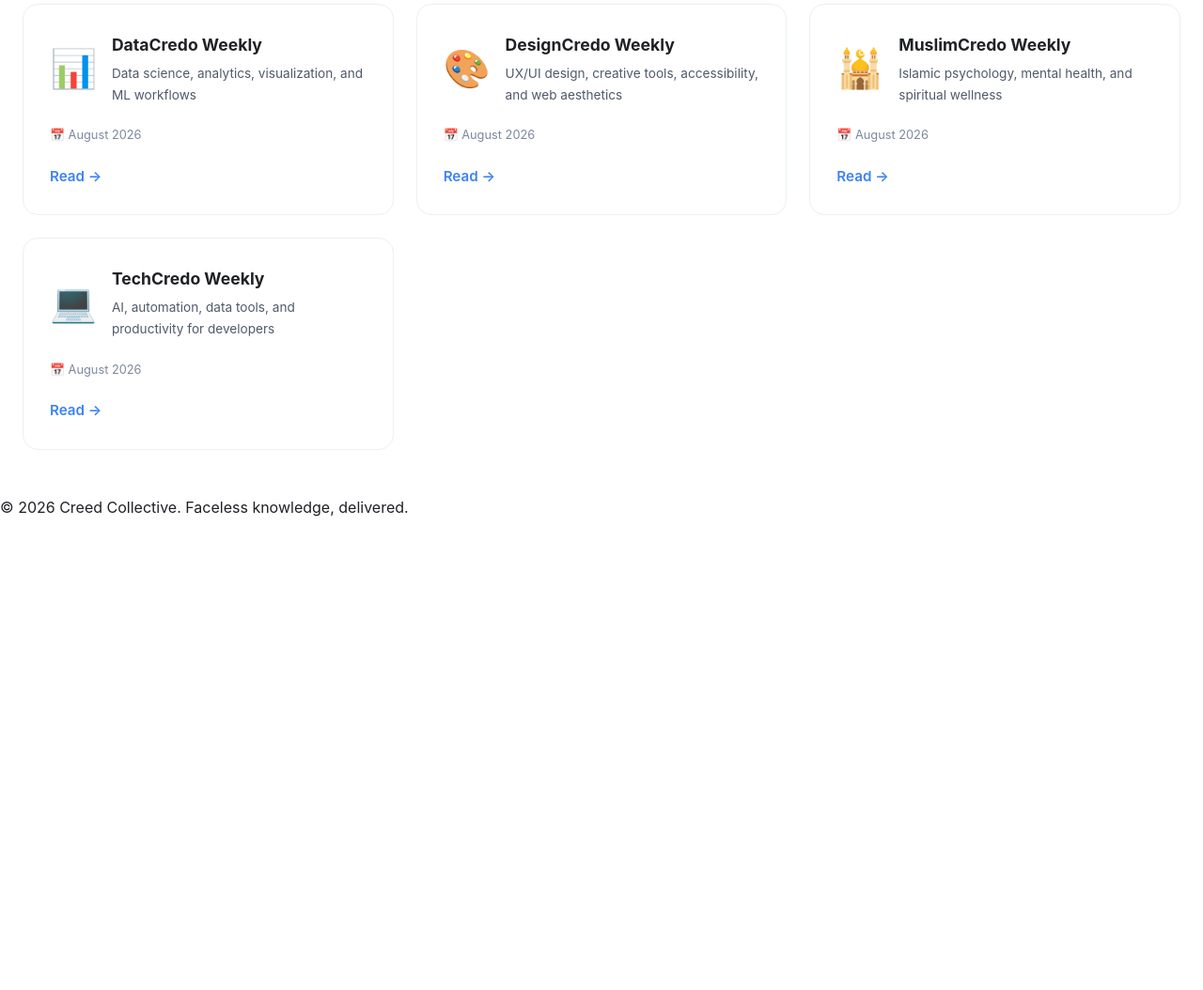
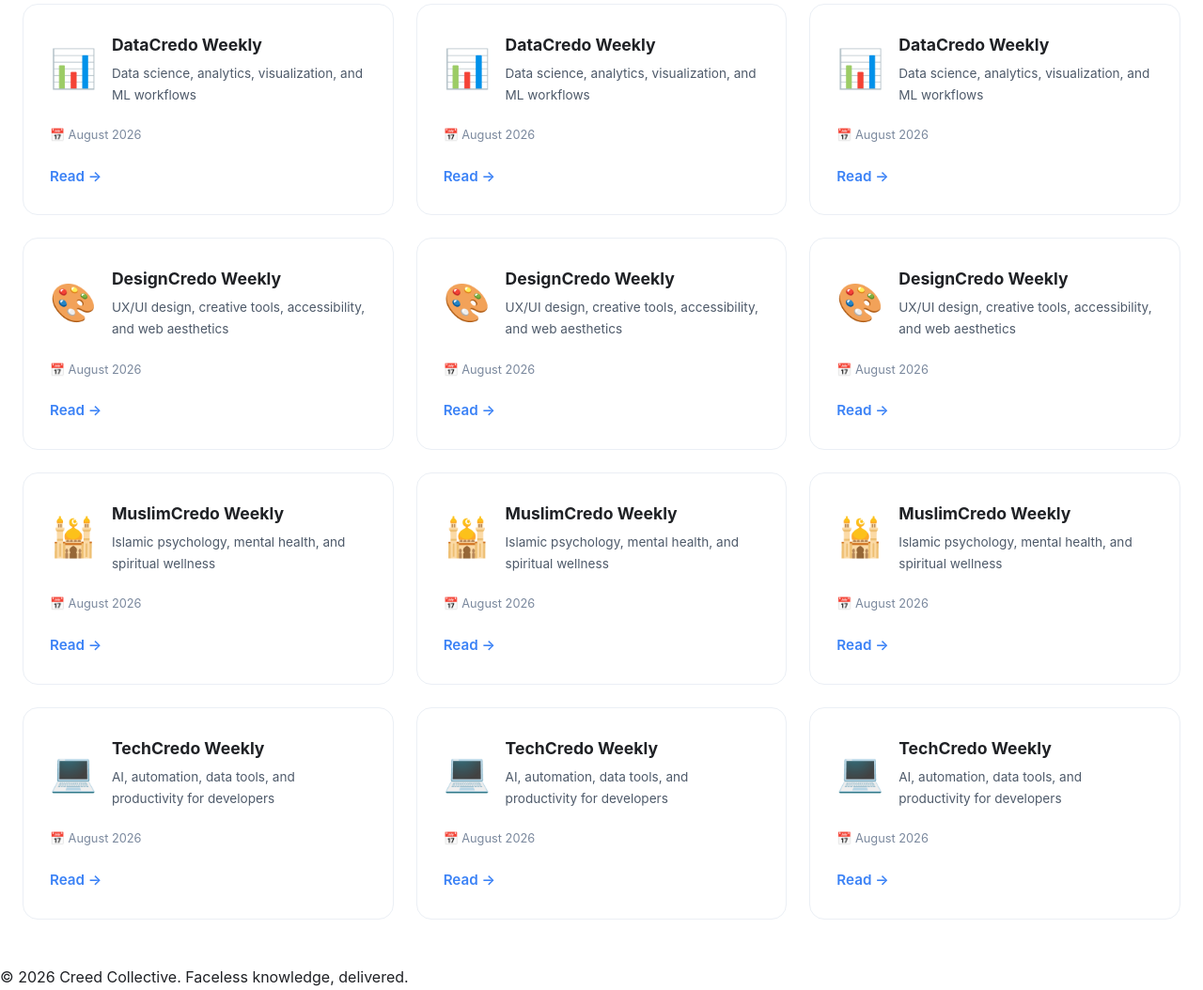
Before and after one commit to binarics/websites, a website: page newsletter/index.html in a window 1280 px wide. Shown: the part 567-1621 px from the top of the page at 94% size. Before the commit the page ends 1121 px from the top, so only its background shows below. Drawn offline with Linux system fonts and the light colour scheme.

```diff
--- a/newsletter/index.html
+++ b/newsletter/index.html
@@ -232,6 +232,28 @@
         </div>
         <div class="newsletter-card">
             <div class="top">
+                <div class="emoji">📊</div>
+                <div class="info">
+                    <h3>DataCredo Weekly</h3>
+                    <p>Data science, analytics, visualization, and ML workflows</p>
+                </div>
+            </div>
+            <p class="date">📅 August 2026</p>
+            <a href="/newsletter/datacredo_newsletter_20260812_074948.html" class="arrow">Read →</a>
+        </div>
+        <div class="newsletter-card">
+            <div class="top">
+                <div class="emoji">📊</div>
+                <div class="info">
+                    <h3>DataCredo Weekly</h3>
+                    <p>Data science, analytics, visualization, and ML workflows</p>
+                </div>
+            </div>
+            <p class="date">📅 August 2026</p>
+            <a href="/newsletter/datacredo_newsletter_20260812_081926.html" class="arrow">Read →</a>
+        </div>
+        <div class="newsletter-card">
+            <div class="top">
                 <div class="emoji">🎨</div>
                 <div class="info">
                     <h3>DesignCredo Weekly</h3>
@@ -240,6 +262,28 @@
             </div>
             <p class="date">📅 August 2026</p>
             <a href="/newsletter/designcredo_newsletter_20260811_213552.html" class="arrow">Read →</a>
+        </div>
+        <div class="newsletter-card">
+            <div class="top">
+                <div class="emoji">🎨</div>
+                <div class="info">
+                    <h3>DesignCredo Weekly</h3>
+                    <p>UX/UI design, creative tools, accessibility, and web aesthetics</p>
+                </div>
+            </div>
+            <p class="date">📅 August 2026</p>
+            <a href="/newsletter/designcredo_newsletter_20260812_074948.html" class="arrow">Read →</a>
+        </div>
+        <div class="newsletter-card">
+            <div class="top">
+                <div class="emoji">🎨</div>
+                <div class="info">
+                    <h3>DesignCredo Weekly</h3>
+                    <p>UX/UI design, creative tools, accessibility, and web aesthetics</p>
+                </div>
+            </div>
+            <p class="date">📅 August 2026</p>
+            <a href="/newsletter/designcredo_newsletter_20260812_081926.html" class="arrow">Read →</a>
         </div>
         <div class="newsletter-card">
             <div class="top">
@@ -254,6 +298,28 @@
         </div>
         <div class="newsletter-card">
             <div class="top">
+                <div class="emoji">🕌</div>
+                <div class="info">
+                    <h3>MuslimCredo Weekly</h3>
+                    <p>Islamic psychology, mental health, and spiritual wellness</p>
+                </div>
+            </div>
+            <p class="date">📅 August 2026</p>
+            <a href="/newsletter/muslimcredo_newsletter_20260812_074948.html" class="arrow">Read →</a>
+        </div>
+        <div class="newsletter-card">
+            <div class="top">
+                <div class="emoji">🕌</div>
+                <div class="info">
+                    <h3>MuslimCredo Weekly</h3>
+                    <p>Islamic psychology, mental health, and spiritual wellness</p>
+                </div>
+            </div>
+            <p class="date">📅 August 2026</p>
+            <a href="/newsletter/muslimcredo_newsletter_20260812_081926.html" class="arrow">Read →</a>
+        </div>
+        <div class="newsletter-card">
+            <div class="top">
                 <div class="emoji">💻</div>
                 <div class="info">
                     <h3>TechCredo Weekly</h3>
@@ -262,6 +328,28 @@
             </div>
             <p class="date">📅 August 2026</p>
             <a href="/newsletter/techcredo_newsletter_20260811_213552.html" class="arrow">Read →</a>
+        </div>
+        <div class="newsletter-card">
+            <div class="top">
+                <div class="emoji">💻</div>
+                <div class="info">
+                    <h3>TechCredo Weekly</h3>
+                    <p>AI, automation, data tools, and productivity for developers</p>
+                </div>
+            </div>
+            <p class="date">📅 August 2026</p>
+            <a href="/newsletter/techcredo_newsletter_20260812_074948.html" class="arrow">Read →</a>
+        </div>
+        <div class="newsletter-card">
+            <div class="top">
+                <div class="emoji">💻</div>
+                <div class="info">
+                    <h3>TechCredo Weekly</h3>
+                    <p>AI, automation, data tools, and productivity for developers</p>
+                </div>
+            </div>
+            <p class="date">📅 August 2026</p>
+            <a href="/newsletter/techcredo_newsletter_20260812_081926.html" class="arrow">Read →</a>
         </div>
             </div>
         </div>
```
Also changed, not shown: datacredo_landing.html (+1 -1 lines), designcredo_landing.html (+1 -1 lines), muslimcredo_landing.html (+1 -1 lines), newsletter/datacredo_newsletter_20260812_081926.html (renamed from newsletter/datacredo_newsletter_20260811_213552.html, +4 -4 lines), newsletter/designcredo_newsletter_20260812_081926.html (renamed from newsletter/muslimcredo_newsletter_20260811_213552.html, +45 -38 lines), newsletter/muslimcredo_newsletter_20260812_081926.html (renamed from newsletter/designcredo_newsletter_20260811_213552.html, +39 -46 lines), newsletter/techcredo_newsletter_20260812_081926.html (renamed from newsletter/techcredo_newsletter_20260811_213552.html, +1 -1 lines), techcredo_landing.html (+1 -1 lines).
